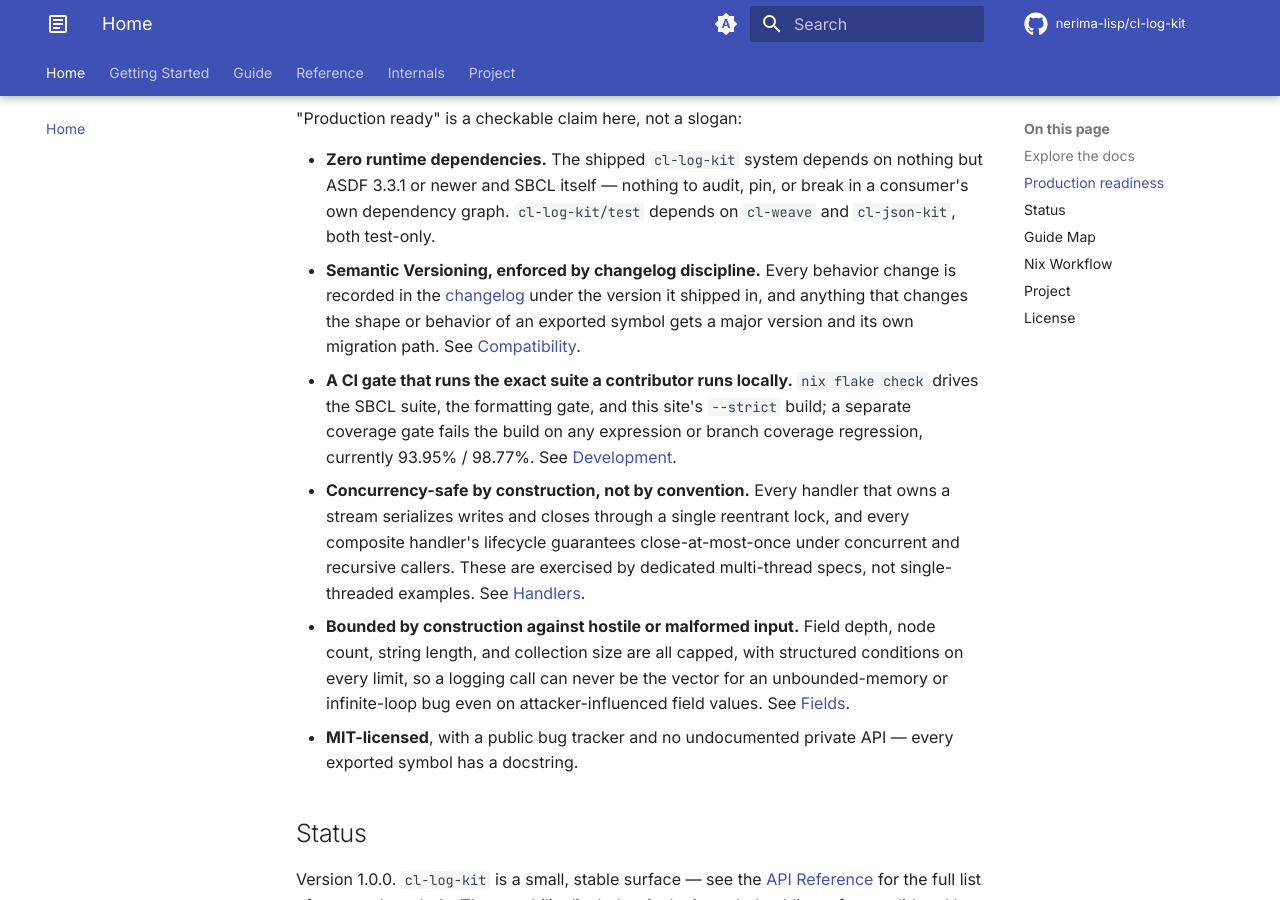
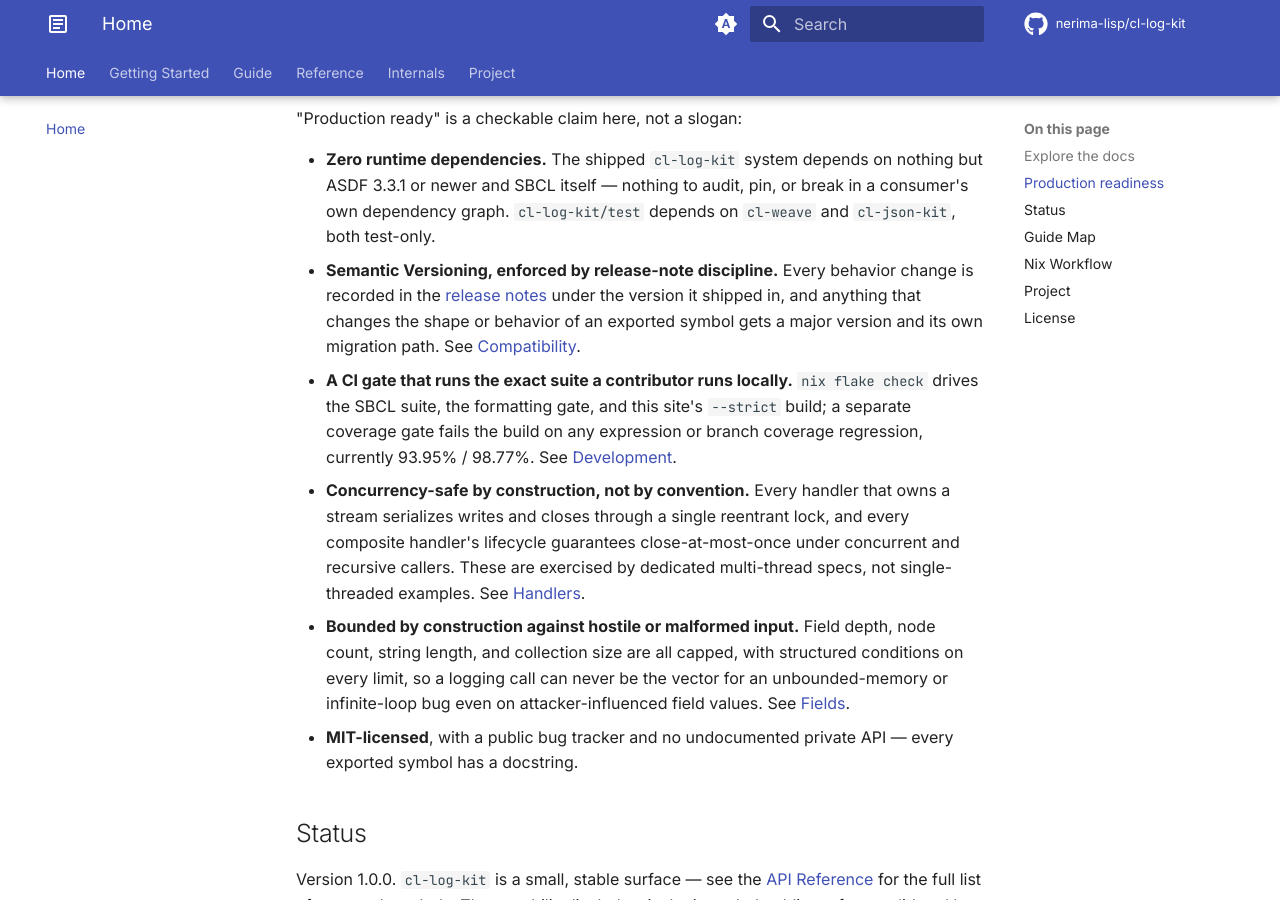
Before and after one commit to nerima-lisp/cl-log-kit, an MkDocs documentation site: the page built from docs/src/index.md, in a window 1280 px wide and 900 px high, scrolled down 1132 px. Built offline with MkDocs 1.6.1 and Material for MkDocs 9.7.7, drawn with Linux system fonts in a browser that asks for light colours; comment, search, counter and statistics services are not loaded.

Commit message:
2026-08-01 の組織規約に合わせる
CHANGELOG.md と docs/src/changelog.md を削除する。履歴は GitHub Release
description を唯一の正典とする。release.yml が CHANGELOG から本文を切り出して
いたので、本文が空の draft を作る形へ変える。これを直さないままファイルを消すと
リリースが必ず失敗する。タグと .asd の :version の照合と nix flake check は
そのまま残す。

flake.nix の systems を x86_64-linux のみにする。検証していないプラット
フォームを宣言しないため。mkPackageFlake は packages/checks/apps/devShells
すべてを同じ systems から生成するので、macOS 上での nix develop と nix build
は不可能になる。開発は Linux 環境で行う前提とする。

.asd の書き方を揃える。(in-package #:asdf-user) を先頭に置き、メタデータの
キー順を templates/PACKAGE.asd の順に合わせ、本体システムに :in-order-to を
書く。

```diff
--- a/docs/mkdocs.yml
+++ b/docs/mkdocs.yml
@@ -3,10 +3,6 @@
 # Build:   mkdocs build --strict -f docs/mkdocs.yml
 # Serve:   mkdocs serve -f docs/mkdocs.yml
 # The Nix flake (`nix build .#docs`) drives the same config offline.
-#
-# Run mkdocs from the repository root, not from docs/: pymdownx.snippets
-# resolves base_path against the working directory, and docs/src/changelog.md
-# includes the top-level CHANGELOG.md.
 
 # Duplicated from the flake's --strict flag on purpose, so `mkdocs serve` and
 # any other entry point apply the same gate instead of depending on a caller
@@ -101,13 +97,6 @@ markdown_extensions:
       line_spans: __span
       pygments_lang_class: true
   - pymdownx.inlinehilite
-  # base_path is resolved against the working directory mkdocs was started
-  # from, which is the repository root. check_paths turns a missing include
-  # into a build failure, matching what --strict does for broken links.
-  - pymdownx.snippets:
-      base_path:
-        - "."
-      check_paths: true
   - pymdownx.superfences:
       custom_fences:
         - name: mermaid
@@ -162,7 +151,6 @@ nav:
       - Benchmarks: benchmarks.md
   - Project:
       - Development: development.md
-      - Changelog: changelog.md
 
 # docs/notes/ holds measurements worth keeping but not worth publishing.
 # Without this declaration --strict fails the build the moment one is added.
--- a/docs/src/index.md
+++ b/docs/src/index.md
@@ -75,10 +75,11 @@ no adapter layer in between.
   nothing but ASDF 3.3.1 or newer and SBCL itself — nothing to audit, pin, or
   break in a consumer's own dependency graph. `cl-log-kit/test` depends on
   `cl-weave` and `cl-json-kit`, both test-only.
-- **Semantic Versioning, enforced by changelog discipline.** Every behavior
-  change is recorded in the [changelog](changelog.md) under the version it
-  shipped in, and anything that changes the shape or behavior of an exported
-  symbol gets a major version and its own migration path. See
+- **Semantic Versioning, enforced by release-note discipline.** Every behavior
+  change is recorded in the
+  [release notes](https://github.com/nerima-lisp/cl-log-kit/releases) under the
+  version it shipped in, and anything that changes the shape or behavior of an
+  exported symbol gets a major version and its own migration path. See
   [Compatibility](compatibility.md).
 - **A CI gate that runs the exact suite a contributor runs locally.**
   `nix flake check` drives the SBCL suite, the formatting gate, and this
```
Also changed, not shown: docs/src/changelog.md (deleted, +0 -1 lines), docs/src/compatibility.md (+2 -1 lines), docs/src/development.md (+3 -2 lines), .github/pull_request_template.md, CHANGELOG.md (deleted), 4 other files.
